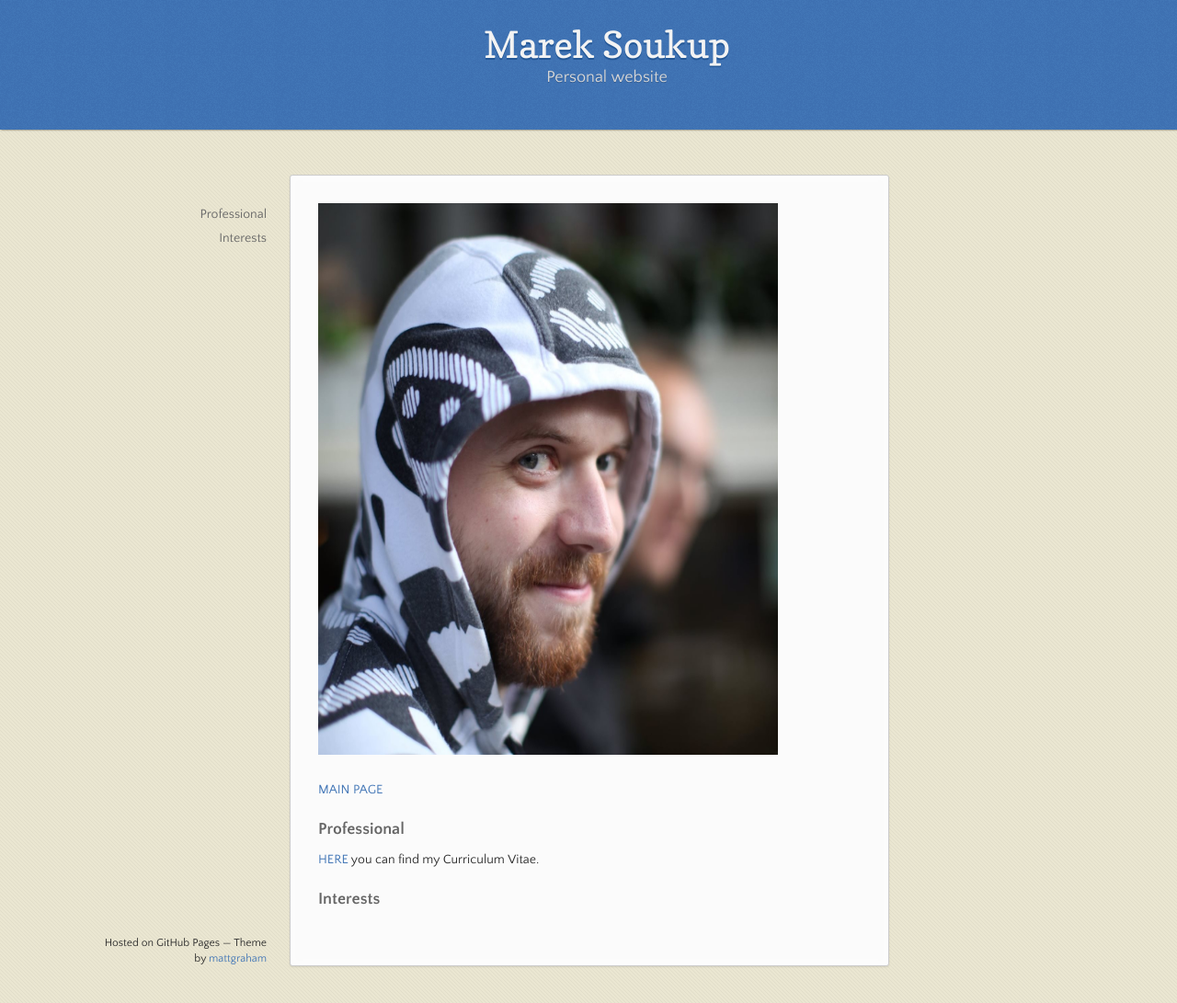
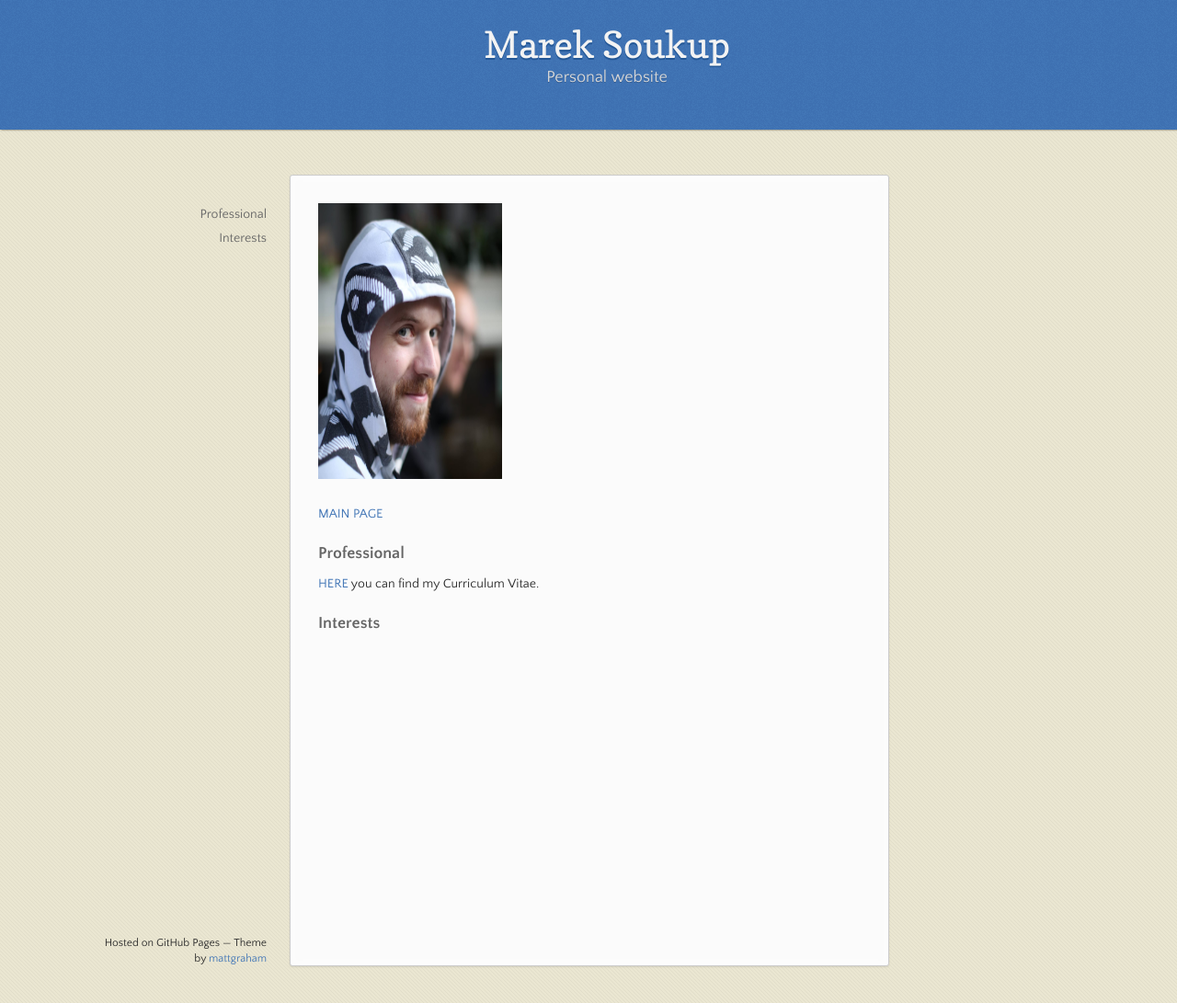
Before and after one commit to soukupmarek-edin/soukupmarek-edin.github.io, a Jekyll site: the page built from personal/personal_main.md, in a window 1280 px wide and 1091 px high. Shown: the whole window at 92% size. Built offline with Jekyll 4.4.1, drawn with Linux system fonts in a browser that asks for light colours; Markdown is read by kramdown in place of the engine named in the settings.

Commit message:
Update personal_main.md

```diff
--- a/personal/personal_main.md
+++ b/personal/personal_main.md
@@ -2,7 +2,7 @@
 layout: main_page_index
 ---
 
-<img src="https://github.com/soukupmarek-edin/soukupmarek-edin.github.io/blob/main/pictures/face.jpg" alt="Girl in a jacket" style="width:500px;height:600px;">
+<img src="https://github.com/soukupmarek-edin/soukupmarek-edin.github.io/blob/main/pictures/face.jpg" alt="Girl in a jacket" style="width:200px;height:300px;">
 
 [MAIN PAGE](https://soukupmarek-edin.github.io/)
 
```
